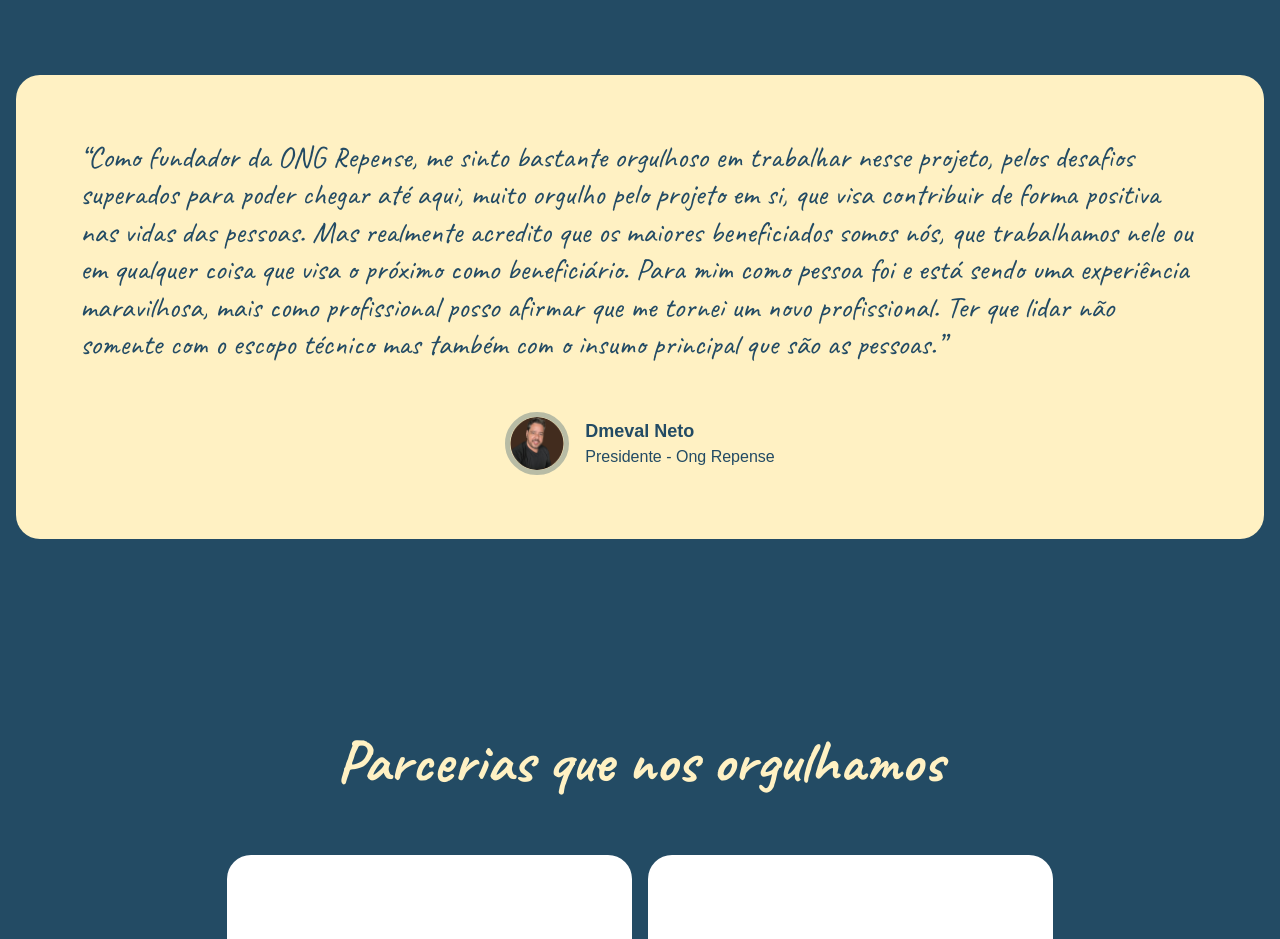
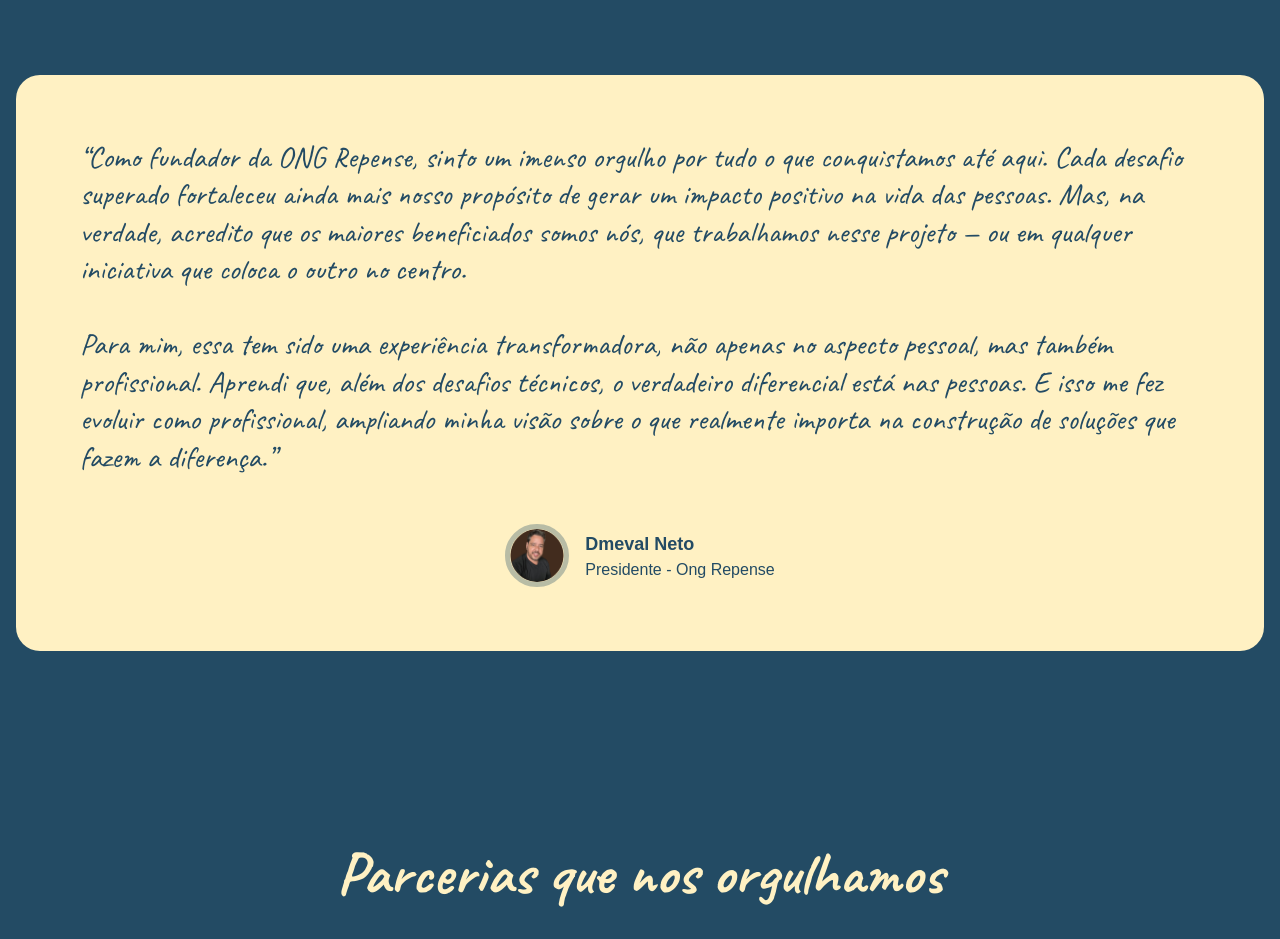
Before and after one commit to OngRepense/site, a Next.js app: page / in a window 1280 px wide. Shown: the part 3060-3999 px from the top of the page. Built offline with nearby package versions, Linux system fonts and the light colour scheme.

Commit message:
Atualização no depoimento

```diff
--- a/src/app/page.tsx
+++ b/src/app/page.tsx
@@ -124,7 +124,7 @@ export default function Home() {
       <section className="depoimentosHome py-16">
         <div className="innerWidth max-w-8xl flex flex-col items-center justify-center gap-16 px-4 mx-auto">
           <div className="depoimentoContainer w-full bg-tertiary flex flex-col items-center justify-center gap-12 rounded-3xl max-md:gap-8 max-md:p-8 p-16">
-            <p className="max-md:text-2xl font-caveat text-secondary text-3xl leading-[1.25]">“Como fundador da ONG Repense, me sinto bastante orgulhoso em trabalhar nesse projeto, pelos desafios superados para poder chegar até aqui, muito orgulho pelo projeto em si, que visa contribuir de forma positiva nas vidas das pessoas. Mas realmente acredito que os maiores beneficiados somos nós, que trabalhamos nele ou em qualquer coisa que visa o próximo como beneficiário. Para mim como pessoa foi e está sendo uma experiência maravilhosa, mais como profissional posso afirmar que me tornei um novo profissional. Ter que lidar não somente com o escopo técnico mas também com o insumo principal que são as pessoas.”</p>
+            <p className="max-md:text-2xl font-caveat text-secondary text-3xl leading-[1.25]">“Como fundador da ONG Repense, sinto um imenso orgulho por tudo o que conquistamos até aqui. Cada desafio superado fortaleceu ainda mais nosso propósito de gerar um impacto positivo na vida das pessoas. Mas, na verdade, acredito que os maiores beneficiados somos nós, que trabalhamos nesse projeto — ou em qualquer iniciativa que coloca o outro no centro.<br/><br/>Para mim, essa tem sido uma experiência transformadora, não apenas no aspecto pessoal, mas também profissional. Aprendi que, além dos desafios técnicos, o verdadeiro diferencial está nas pessoas. E isso me fez evoluir como profissional, ampliando minha visão sobre o que realmente importa na construção de soluções que fazem a diferença.”</p>
             <div className="depoimentoDetalhes w-full flex items-center justify-center gap-4">
               <Image className="max-w-[64px] max-h-[64px] w-full h-full object-cover border-[5px] border-[rgba(36,75,100,0.32)] rounded-full" src="/assets/images/dmeval.png" alt="Dmeval Neto - Presidente - Ong Repense" width={56} height={56} loading="lazy" />
               <div className="depoimentoPessoa flex flex-col">
```
